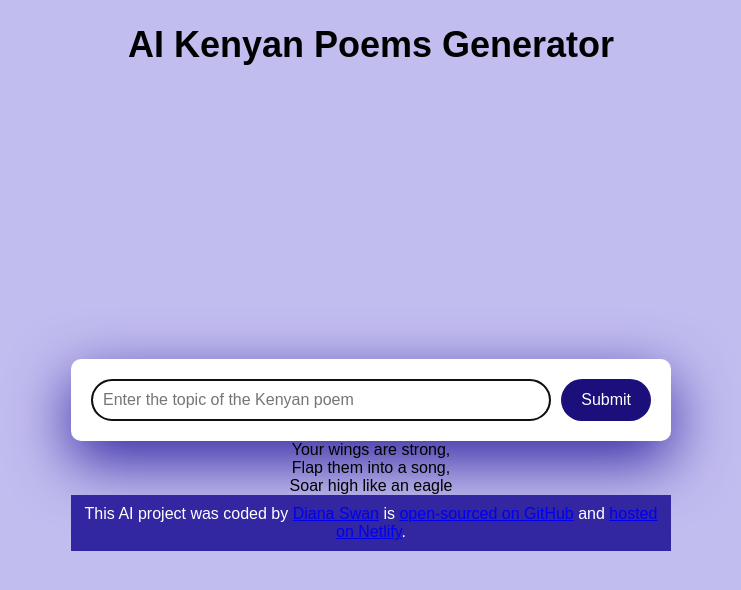
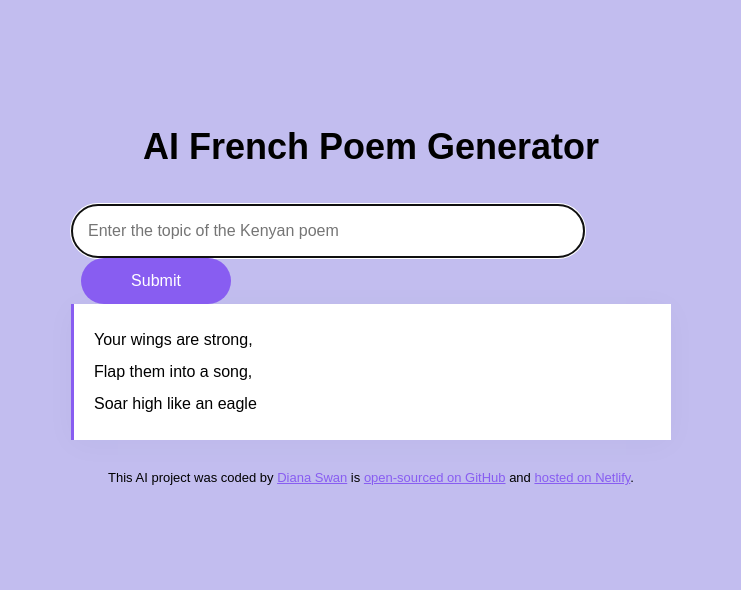
Before and after one commit to DianaSwan/SwanAIAddOnWeek2, a website built with Parcel: page index.html in a window 1280 px wide. Shown: the whole page, without its empty margins (269-1010 px from the left). Built offline with nearby package versions, Linux system fonts and the light colour scheme.

Commit message:
redid styling for h1, body, fooetr, poem

```diff
--- a/index.html
+++ b/index.html
@@ -8,12 +8,13 @@
     <title>AI Kenyan Poems Generator</title>
   </head>
   <body>
-    <header>
-      <h1>AI Kenyan Poems Generator</h1>
-    </header>
     <div class="container">
+      <header>
+        <h1>AI French Poem Generator</h1>
+      </header>
+
       <main>
-        <form class="form">
+        <form>
           <input
             type="text"
             placeholder="Enter the topic of the Kenyan poem"
@@ -24,7 +25,7 @@
           />
           <input type="submit" class="submit-button" />
         </form>
-        <div>
+        <div class="poem">
           Your wings are strong,
           <br />
           Flap them into a song,
--- a/src/styles.css
+++ b/src/styles.css
@@ -1,26 +1,26 @@
 body {
   background-color: #c2bdef;
   font-family: "Poppins", sans-serif;
-  margin: 0;
-  min-height: 100vh;
-  display: flex;
-  flex-direction: column;
+}
+
+a {
+  color: #885df1;
 }
 
 .container {
-  margin: auto;
+  margin: 120px auto;
   max-width: 600px;
-  text-align: center;
 }
 
 header {
-  margin-bottom: 20px;
+  margin-bottom: 30px;
 }
 
 h1 {
   font-weight: 800;
   font-size: 36px;
   color: black;
+  line-height: 1.5;
   text-align: center;
 }
 
@@ -30,32 +30,40 @@ h1 {
   padding: 20px;
   box-shadow: 0px 20px 60px #3226a1;
   border-radius: 10px;
-  justify-content: space-between;
-  gap: 10px;
+  margin-bottom: 30px;
 }
 
 .instructions {
-  flex: 1;
-  padding: 10px;
-  border: 2px solid grey;
+  padding: 16px;
+  border: 1px solid rgba(39, 33, 66, 0.5);
+  width: 80%;
+  font-size: 16px;
   border-radius: 50px;
-  font-size: 16px;
+  line-height: 20px;
+  color: #272044;
 }
 
 .submit-button {
-  background-color: #1a0f7b;
+  margin-left: 10px;
+  background: #885df1;
   color: white;
   border: none;
+  width: 150px;
+  font-size: 16px;
   border-radius: 50px;
-  padding: 10px 20px;
-  font-size: 16px;
-  cursor: pointer;
+  padding: 14px 24px;
 }
 
+.poem {
+  font-size: 16px;
+  background-color: #fff;
+  padding: 20px;
+  line-height: 2;
+  border-left: 3px solid #885df1;
+  box-shadow: 0px 4px 30px 0px rgba(39, 33, 66, 0.03);
+}
 footer {
-  margin-top: auto;
   text-align: center;
-  padding: 10px;
-  background-color: #3226a1;
-  color: white;
+  font-size: 13px;
+  margin-top: 30px;
 }
```
